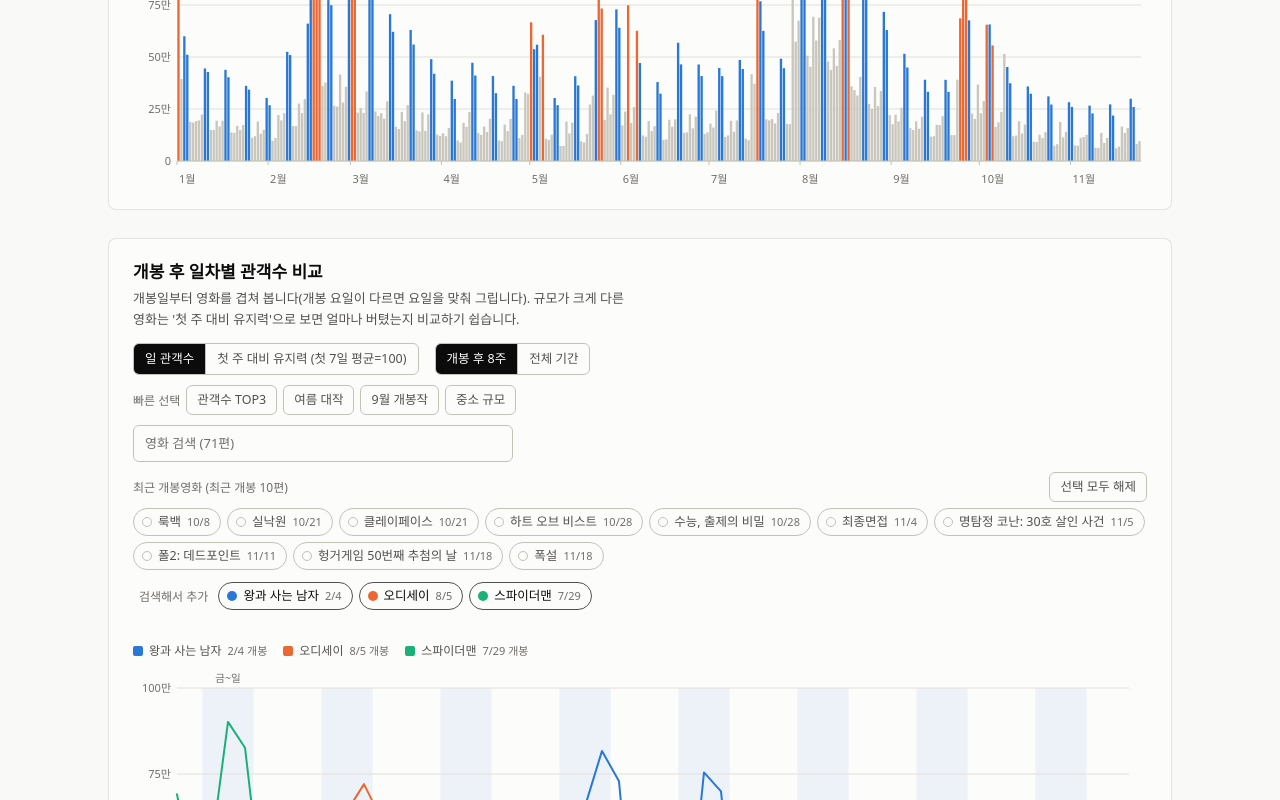
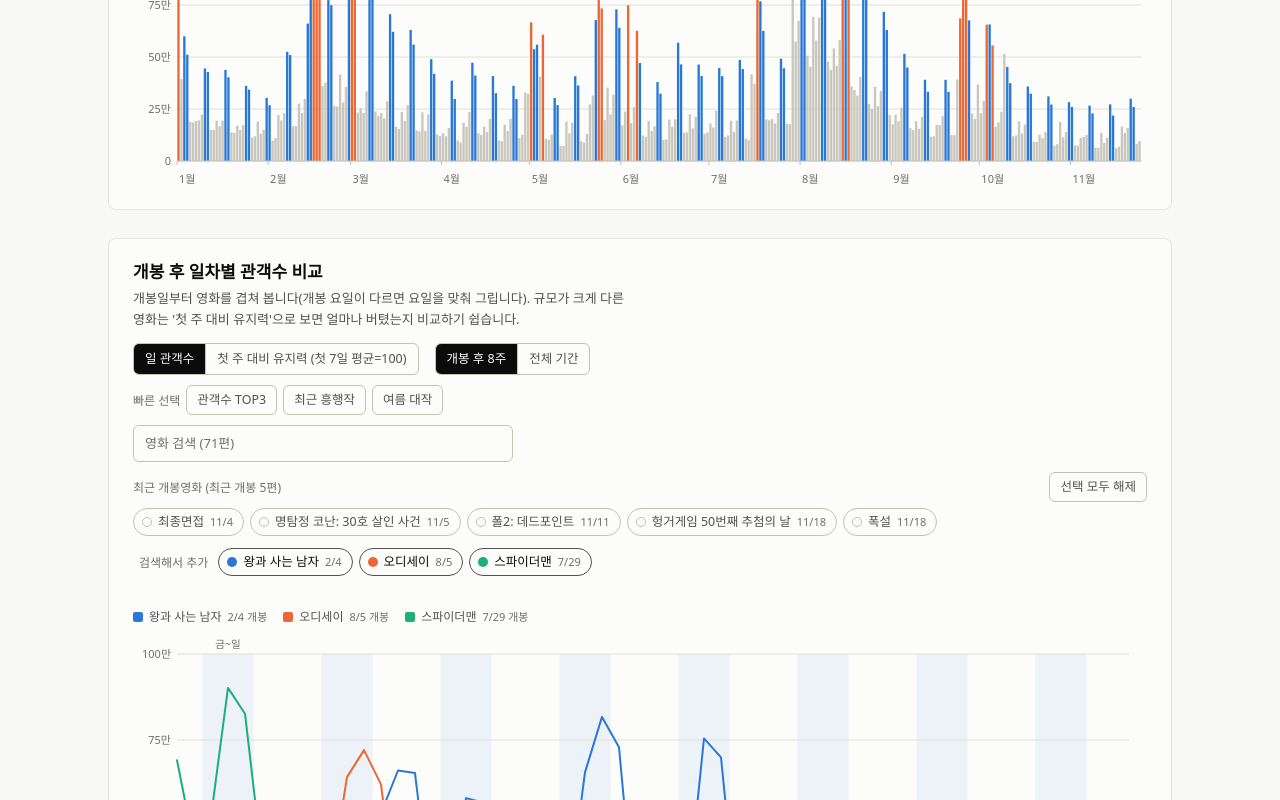
Before and after one commit to Cottonmoutth/audience-dashboard, a plain HTML site: page index.html in a window 1280 px wide. Both pictures are taken after a click on the button "관객수 TOP3". Shown: the part 900-1700 px from the top of the page. Drawn offline with Linux system fonts and the light colour scheme; a web font is replaced by a local one.

Commit message:
빠른 선택 정리, 칩 5편으로 축소
빠른 선택을 관객수 TOP3 / 최근 흥행작 / 여름 대작 세 개로 줄였다.
최근 흥행작은 최근 8주 안에 개봉한 영화 중 관객 상위 3편을 매번
다시 계산하므로 날짜가 지나면 자동으로 바뀐다.
칩 목록은 최근 개봉 10편에서 5편으로 줄였다.

Co-Authored-By: Claude Opus 5 <noreply@anthropic.com>
Claude-Session: https://claude.ai/code/session_01EnngTCNvLGkPqtzMsMuQZG

```diff
--- a/index.html
+++ b/index.html
@@ -184,9 +184,9 @@ details td:first-child,details th:first-child{position:static}
       <div class="seg" role="group" aria-label="값 보기"><button type="button" id="m-raw" aria-pressed="true">일 관객수</button><button type="button" id="m-idx" aria-pressed="false">첫 주 대비 유지력 (첫 7일 평균=100)</button></div>
       <div class="seg" role="group" aria-label="범위"><button type="button" id="x-56" aria-pressed="true">개봉 후 8주</button><button type="button" id="x-all" aria-pressed="false">전체 기간</button></div>
     </div>
-    <div class="ctrls"><div class="presets"><span>빠른 선택</span><button type="button" class="pbtn" data-p="top3">관객수 TOP3</button><button type="button" class="pbtn" data-p="summer">여름 대작</button><button type="button" class="pbtn" data-p="sep">9월 개봉작</button><button type="button" class="pbtn" data-p="small">중소 규모</button></div></div>
+    <div class="ctrls"><div class="presets"><span>빠른 선택</span><button type="button" class="pbtn" data-p="top3">관객수 TOP3</button><button type="button" class="pbtn" data-p="recent">최근 흥행작</button><button type="button" class="pbtn" data-p="summer">여름 대작</button></div></div>
     <div class="srch"><input id="q" type="search" autocomplete="off" aria-label="영화 검색"><div class="qres" id="qres" hidden></div></div>
-    <div id="chipbox"><div class="lblrow"><p class="lbl">최근 개봉영화 (최근 개봉 10편)</p><button type="button" class="clrbtn" id="clr">선택 모두 해제</button></div><div class="chips" id="chips"></div><div class="chips" id="extras" hidden></div></div>
+    <div id="chipbox"><div class="lblrow"><p class="lbl">최근 개봉영화 (최근 개봉 5편)</p><button type="button" class="clrbtn" id="clr">선택 모두 해제</button></div><div class="chips" id="chips"></div><div class="chips" id="extras" hidden></div></div>
     <div class="hint" id="hint" aria-live="polite"></div>
     <div class="legend" id="lgd"></div>
     <div class="chart" id="chart-lines"></div>
@@ -267,7 +267,7 @@ films.forEach((f,i)=>{
   f.nWeeks=Math.min(8,Math.floor((f.maxDay+1)/7));
   f.major=false;
 });
-films.slice().sort((a,b)=>a.open<b.open?1:a.open>b.open?-1:b.y-a.y).slice(0,10).forEach(f=>{f.major=true;});
+films.slice().sort((a,b)=>a.open<b.open?1:a.open>b.open?-1:b.y-a.y).slice(0,5).forEach(f=>{f.major=true;});
 const weekSum=(f,w)=>{let s=0;for(let i=7*w;i<7*w+7;i++){const r=f.map.get(i);if(r)s+=r[1];}return s;};
 const weekHol=(f,w)=>{for(let i=7*w;i<7*w+7;i++){if(HOL[iso(addDays(f.openD,i))])return true;}return false;};
 const drop=(f,w)=>weekSum(f,w)/weekSum(f,w-1)-1;
@@ -377,7 +377,9 @@ $('#mr-q').addEventListener('click',()=>{mRange='q';refreshMarket();});
 /* ---------- chart 2: aligned lines ---------- */
 const SLOTS=['--s1','--s2','--s3','--s4','--s5','--s6'];
 const top3=()=>films.slice().sort((a,b)=>b.y-a.y).slice(0,3).map(f=>f.short);
-const PRESETS={summer:['호프','스파이더맨','오디세이'],sep:['옵세션','인턴','타짜','암살자(들)','가능한 사랑','치이카와'],small:['명탐정 코난','오케이 마담2','경주기행','하츄핑']};
+const recent3=()=>{for(const w of [56,84,120,180]){const c=films.filter(f=>f.maxDay<=w);if(c.length>=3)return c.slice().sort((a,b)=>b.y-a.y).slice(0,3).map(f=>f.short);}
+  return films.slice().sort((a,b)=>a.open<b.open?1:a.open>b.open?-1:b.y-a.y).slice(0,3).map(f=>f.short);};
+const PRESETS={summer:['호프','스파이더맨','오디세이']};
 let mode='raw';let xcap=56;let sel=[];
 const freeSlot=()=>{for(let i=0;i<SLOTS.length;i++){if(!sel.some(s=>s.slot===i))return i;}return -1;};
 function setSel(names){sel=[];names.forEach(n=>{const f=byShort(n);if(f&&sel.length<6)sel.push({id:f.id,slot:sel.length});});}
@@ -453,7 +455,7 @@ function toggleFilm(id){const hint=$('#hint');const i=sel.findIndex(s=>s.id===id
   else{const sl=freeSlot();if(sl<0){hint.textContent='한 번에 6편까지 비교할 수 있습니다. 선택을 해제한 뒤 추가하세요.';return false;}sel.push({id,slot:sl});hint.textContent='';}
   refreshLines();return true;}
 $('#chipbox').addEventListener('click',e=>{const b=e.target.closest('.chip');if(!b)return;toggleFilm(+b.dataset.id);});
-document.querySelectorAll('.pbtn').forEach(b=>b.addEventListener('click',()=>{setSel(b.dataset.p==='top3'?top3():PRESETS[b.dataset.p]);$('#hint').textContent='';refreshLines();}));
+document.querySelectorAll('.pbtn').forEach(b=>b.addEventListener('click',()=>{setSel(b.dataset.p==='top3'?top3():b.dataset.p==='recent'?recent3():PRESETS[b.dataset.p]);$('#hint').textContent='';refreshLines();}));
 $('#m-idx').addEventListener('click',()=>{mode='idx';refreshLines();});
 $('#m-raw').addEventListener('click',()=>{mode='raw';refreshLines();});
 $('#x-56').addEventListener('click',()=>{xcap=56;refreshLines();});
@@ -542,7 +544,7 @@ function renderWd(){
     '개봉 전 시사 관객은 누적에는 더하고, 일차별 비교 곡선은 개봉일(0일차)부터 그립니다.',
     '공휴일은 신정, 설 연휴(2/16~18), 삼일절과 대체공휴일(3/2), 노동절(5/1), 어린이날, 부처님오신날과 대체공휴일(5/25), 지방선거일(6/3), 현충일, 제헌절(7/17), 광복절과 대체공휴일(8/17), 추석 연휴(9/24~26), 개천절과 대체공휴일(10/5)입니다. 노동절과 제헌절은 올해부터 공휴일입니다. 5/4처럼 공휴일 사이에 낀 징검다리 날은 공휴일로 보지 않았습니다.',
     '문화가 있는 날(매월 마지막 수요일, 영화 관람료 할인)은 신작 개봉일과 겹치는 경우가 많아 할인 효과를 따로 떼어 볼 수 없습니다. 방학·성수기 같은 시즌 효과도 요일 지표에 섞여 있습니다.',
-    '빠른 선택의 관객수 TOP3는 1/1 이후 관객 기준이고, 드롭률 표 하단 중앙값은 올해 관객 상위 20편 기준입니다.',
+    '빠른 선택의 관객수 TOP3와 최근 흥행작은 1/1 이후 관객 기준입니다. 최근 흥행작은 최근 8주 안에 개봉한 영화 중 관객이 많은 3편으로, 날짜가 지나면 자동으로 바뀝니다. 드롭률 표 하단 중앙값은 올해 관객 상위 20편 기준입니다.',
     '요일 지표에는 공휴일이 없는 주만 썼습니다. 월~수와 목~일 평균은 각각 그 요일들의 하루 평균입니다.'
   ].map(t=>`<li>${t}</li>`).join('');
   $('#mtable').innerHTML='<thead><tr><th>날짜</th><th>요일</th><th>구분</th><th>관객수</th></tr></thead><tbody>'+mDay.slice().reverse().map(d=>`<tr><td>${d.k}</td><td style="text-align:left">${WD[d.dow]}</td><td style="text-align:left">${HOL[d.k]||(d.dow===0||d.dow===6?'주말':'평일')}</td><td>${d.v.toLocaleString('ko-KR')}</td></tr>`).join('')+'</tbody>';
```
